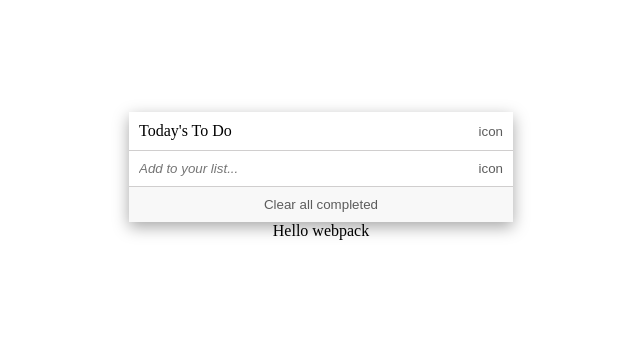
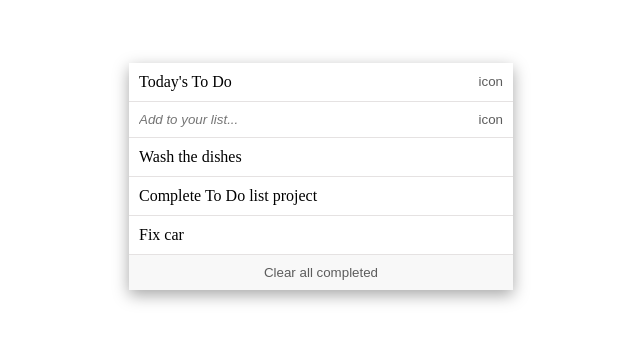
Before and after one commit to Fadahunsiseyi/todo-list-es6, a website built with webpack: page src/index.html in a window 1280 px wide. Shown: the part 224-566 px from the top of the page, without its empty margins (319-959 px from the left). Built offline with nearby package versions, Linux system fonts and the light colour scheme.

Commit message:
Iterate through the array of objects to be displayed dynamically

```diff
--- a/src/index.js
+++ b/src/index.js
@@ -1,15 +1,26 @@
+import "./style.css";
 
-import _ from 'lodash';
-import './style.css'
+const taskContainer = document.querySelector(".todo-lists");
 
-function component() {
-    const element = document.createElement('div');
+const todoTasks = [
+  {
+    description: "Wash the dishes",
+    completed: false,
+    index: 0,
+  },
+  {
+    description: "Complete To Do list project",
+    completed: false,
+    index: 1,
+  },
+  {
+    description: "Fix car",
+    completed: false,
+    index: 2,
+  },
+];
 
-   // Lodash, now imported by this script
-    element.innerHTML = _.join(['Hello', 'webpack'], ' ');
-    element.classList.add('hello')
-
-    return element;
-  }
-
-  document.body.appendChild(component());
+todoTasks.map((task, i) => {
+  const markup = `<li class="todo-list border-bottom">${task.description}</li>`;
+  taskContainer.insertAdjacentHTML("beforeend", markup);
+});
--- a/src/style.css
+++ b/src/style.css
@@ -28,7 +28,7 @@ body {
 }
 
 .border-bottom {
-    border-bottom: 1px solid #d0cece;
+  border-bottom: 1px solid #e5e2e2;
 }
 
 .todo-input-container .todo-input {
@@ -54,3 +54,8 @@ body {
   border: none;
   color: #5c5c5c;
 }
+
+.todo-list {
+  list-style-type: none;
+  padding: 10px;
+}
```
Lines whose indentation alone changed are shown as unchanged.
